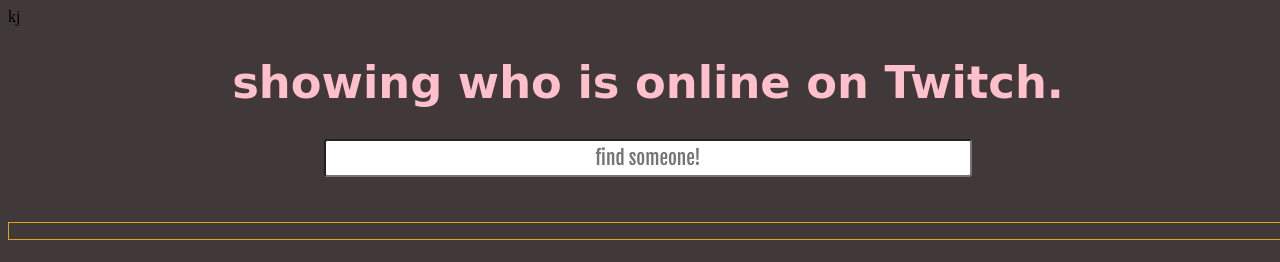
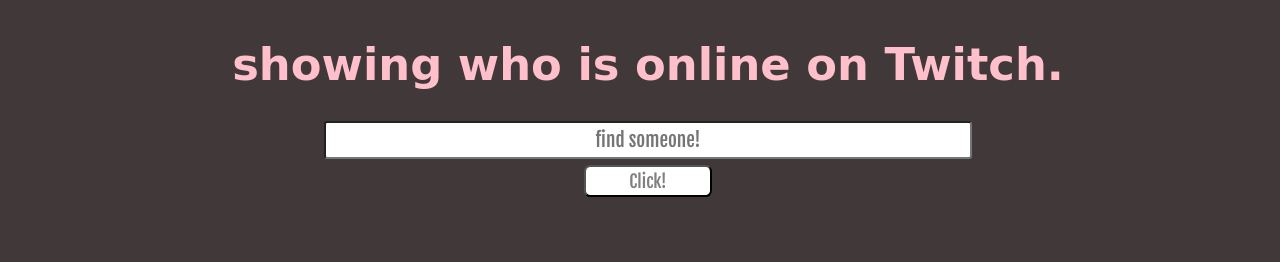
Before and after one commit to adolfoeliazat/who-is-online-on-Twitch, a website: page index.html in a window 1280 px wide. Drawn offline with nearby package versions, Linux system fonts and the light colour scheme; no server answers; a web font is replaced by a local one.

Commit message:
added click handler

```diff
--- a/index.html
+++ b/index.html
@@ -4,7 +4,7 @@
     <meta charset="utf-8">
     <meta name="viewport" content="width=device-width">
     <link href="https://fonts.googleapis.com/css?family=Bungee+Outline" rel="stylesheet">
-    <link href="https://fonts.googleapis.com/css?family=Fjalla+One" rel="stylesheet">kj
+    <link href="https://fonts.googleapis.com/css?family=Fjalla+One" rel="stylesheet">
     <link rel="stylesheet" href="style.css">
   </head>
   <body>
@@ -14,6 +14,9 @@
           <h1>showing who is online on Twitch.</h1>
           <div class="search-container">
             <input type="text" id="searchText" placeholder="find someone!">
+            <div class="button-container">
+              <button id="btn">Click!</button>
+            </div>
           </div>
         </header>
       </div>
--- a/index.js
+++ b/index.js
@@ -3,20 +3,21 @@
 // console.log(menus[1].dataset.status);
 // console.log(menus[2].dataset.status);
 // API_KEY = kkaeq46sq7dzoazhviihhcpba37y4r
-const searchText = $('#searchText').val();
-const text = 'zon';
+
 const API_KEY = 'kkaeq46sq7dzoazhviihhcpba37y4r';
-const url = `https://api.twitch.tv/kraken/users/${text}?client_id=${API_KEY}`;
-const streamUrl = `https://api.twitch.tv/kraken/streams/${text}?client_id=${API_KEY}`;
 const result = document.getElementById('result');
 const li = document.createElement('li');
 const img = document.createElement('img');
 const p1 = document.createElement('p');
 const p2 = document.createElement('p');
 const a = document.createElement('a');
+const btn = document.getElementById('btn');
 
-
-$.getJSON(url).done((data) => {
+btn.addEventListener('click', () => {
+  const searchText = $('#searchText').val();
+  const url = `https://api.twitch.tv/kraken/users/${searchText}?client_id=${API_KEY}`;
+  const streamUrl = `https://api.twitch.tv/kraken/streams/${searchText}?client_id=${API_KEY}`;
+  $.getJSON(url).done((data) => {
   $.getJSON(streamUrl).done((res) => {
    if (res.stream === null) {
         console.log('basic info: ', data);
@@ -40,6 +41,33 @@
     }
   });
 });
+});
+
+
+// $.getJSON(url).done((data) => {
+//   $.getJSON(streamUrl).done((res) => {
+//    if (res.stream === null) {
+//         console.log('basic info: ', data);
+//         p1.innerText = data.display_name;
+//         p2.innerText = 'offline now.';
+//         li.appendChild(p1);
+//         li.appendChild(p2);
+//         img.src = data.logo;
+//         li.appendChild(img);
+//         result.appendChild(li);
+//       } else {
+//         p1.innerText = data.display_name;
+//         p2.innerText = 'online now.';
+//         a.href = res.channel.url;
+//         li.appendChild(p1);
+//         li.appendChild(p2);
+//         li.appendChild(a);
+//         img.src = data.logo;
+//         li.appendChild(img);
+//         result.appendChild(li);
+//     }
+//   });
+// });
 
 // $.getJSON(url).done((data) => {
 //   console.log('basic info: ', data);
--- a/style.scss
+++ b/style.scss
@@ -16,6 +16,18 @@
         font-size: 2.8rem;
       }
       .search-container {
+        .button-container {
+          margin-top: 0.4rem;
+          button {
+            height: 4vh;
+            width: 10vw;
+            font-size: 1.1rem;
+            font-family: 'Fjalla One', sans-serif;
+            color: grey;
+            border-radius: 0.4rem;
+            background-color: white;
+          }
+        }
         text-align: center;
         padding: {
           bottom: 0.3rem;
@@ -39,7 +51,6 @@
       color: 1px solid green;
       .item-list-container {
         margin-top: 2.5rem;
-        border: 1px solid goldenrod;
         .item-container {
           .items {
             list-style: none;
```
Also changed, not shown: style.css.
